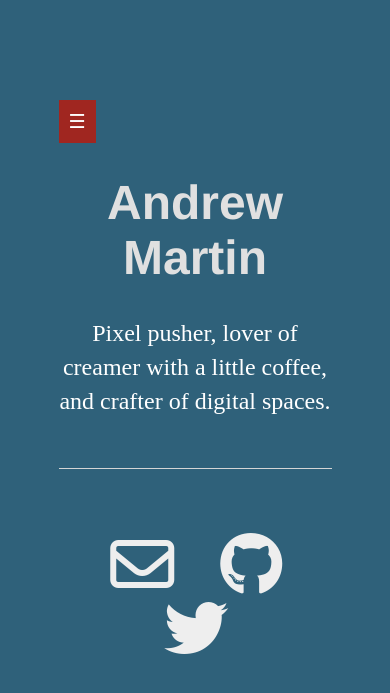
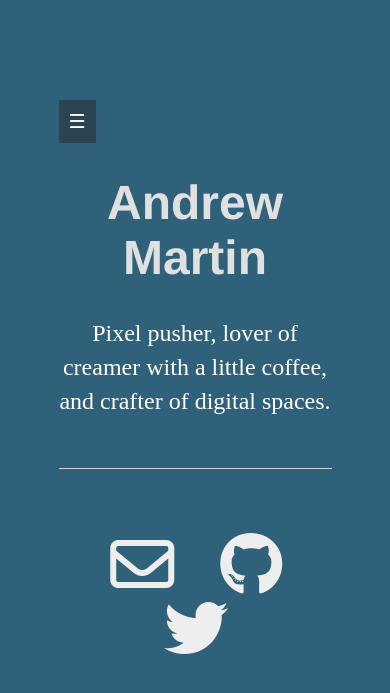
Before and after one commit to tindrew/andevsite, a Jekyll site: the page built from index.html, in a window 390 px wide. Shown: the top 693 px of the page. Built offline with Jekyll 4.4.1, drawn with Linux system fonts in a browser that asks for light colours; nearby versions of some CDN libraries.

Commit message:
more styling

```diff
--- a/_sass/main.scss
+++ b/_sass/main.scss
@@ -108,7 +108,7 @@ ul.posts li {
     #page-nav label {
       display: inline-block;
       color: #fff;
-      background: #a02620;
+      background: #24232373;
       font-style: normal;
       font-size: 1.2em;
       padding: 10px;
@@ -121,6 +121,11 @@ ul.posts li {
     #page-nav ul li {
       border-top: 1px solid #333;
     }
+
+    #page-nav ul li:hover {
+        background-color: #333;
+      }
+
 
     /* Toggle show/hide menu on checkbox click */
     #page-nav ul {
```
Also changed, not shown: 11 other files.
